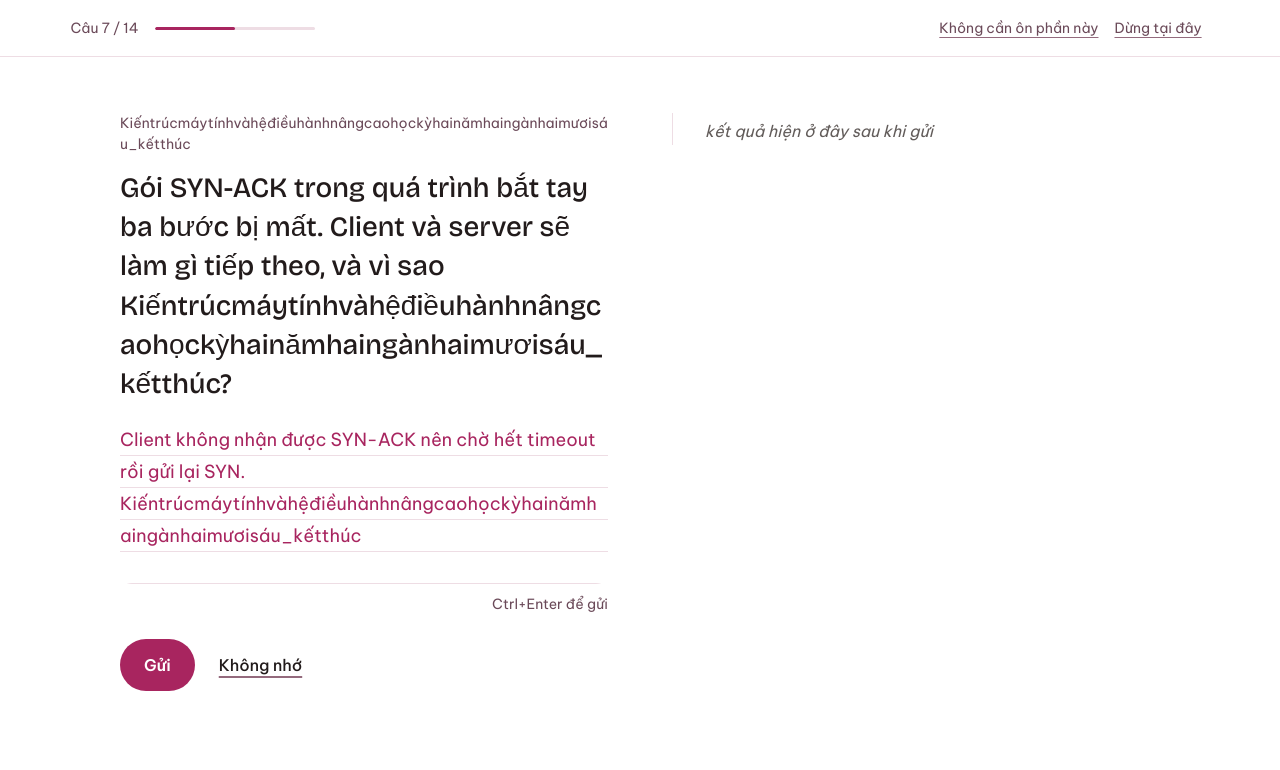
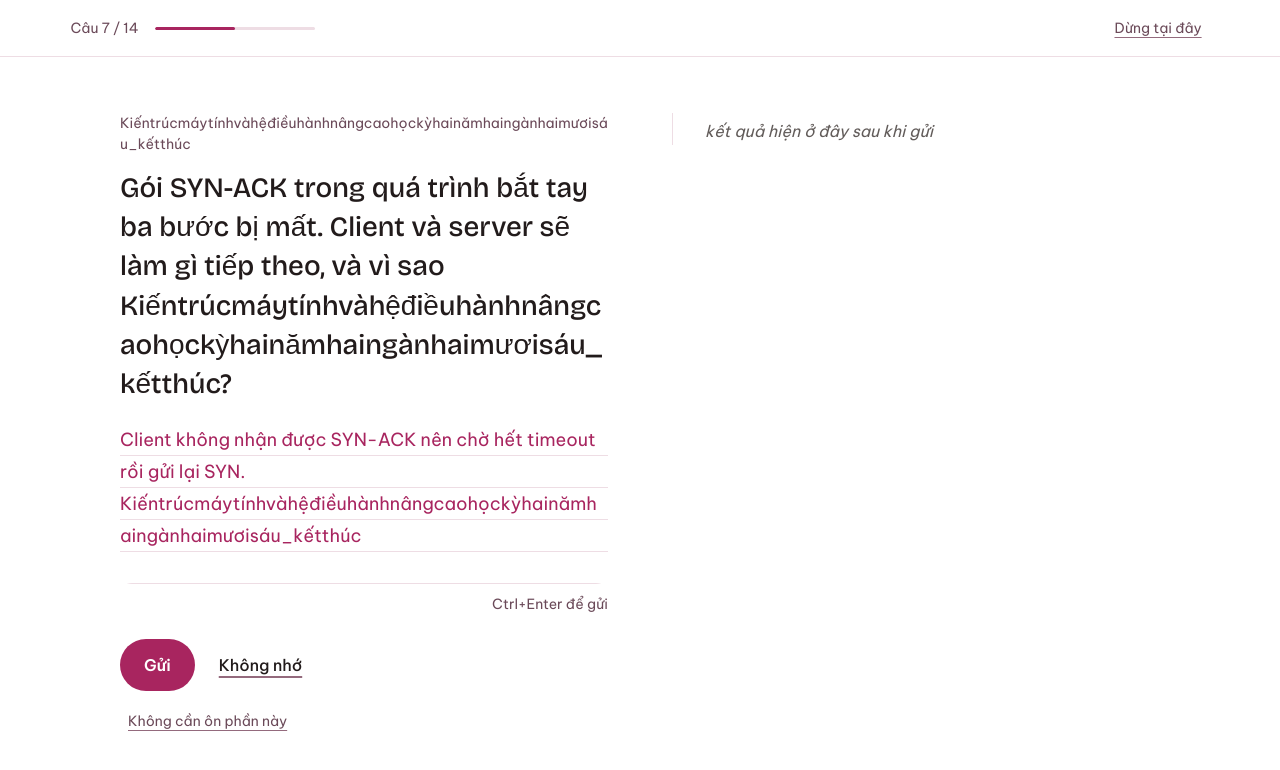
Before and after one commit to Nha-Cong-Dong/Essity, a Next.js app in the folder apps/web/: page /design-preview/review in a window 1280 px wide. Shown: the top 770 px of the page. Built offline with nearby package versions, Linux system fonts and the light colour scheme.

Commit message:
T2.24: move Không cần ôn phần này under the answer so the focus header does not overflow at 320 px

```diff
--- a/apps/web/components/review/review-screen.tsx
+++ b/apps/web/components/review/review-screen.tsx
@@ -271,16 +271,9 @@ export function ReviewScreen({ sessionId, api = reviewApi }: { sessionId: string
     "h-11 cursor-pointer border-0 bg-transparent px-2 text-meta text-ink-soft underline decoration-line-strong underline-offset-4 hover:text-ink";
   const skippable = phase.kind === "question" && !sent ? phase.step.question.unit_ids : [];
   const exit = (
-    <>
-      {skippable.length > 0 && (
-        <button type="button" disabled={busy} onClick={() => void skipUnits(skippable)} className={quietLink}>
-          Không cần ôn phần này
-        </button>
-      )}
-      <button type="button" disabled={busy} onClick={() => void finish()} className={quietLink}>
-        Dừng tại đây
-      </button>
-    </>
+    <button type="button" disabled={busy} onClick={() => void finish()} className={quietLink}>
+      Dừng tại đây
+    </button>
   );
 
   const shell = (position: number, total: number, children: React.ReactNode) => (
@@ -352,6 +345,14 @@ export function ReviewScreen({ sessionId, api = reviewApi }: { sessionId: string
               save={save}
               pending={null}
             />
+            {skippable.length > 0 && (
+              // Under the answer, not in the one-row header: its two buttons overflow at 320 px.
+              <p className="m-0 mt-2">
+                <button type="button" disabled={busy} onClick={() => void skipUnits(skippable)} className={quietLink}>
+                  Không cần ôn phần này
+                </button>
+              </p>
+            )}
             {sendFailed && (
               <p role="alert" data-copy="tam" className="m-0 mt-4 text-meta">
                 Chưa gửi được. Câu trả lời vẫn ở đây, bạn gửi lại nhé.
```
